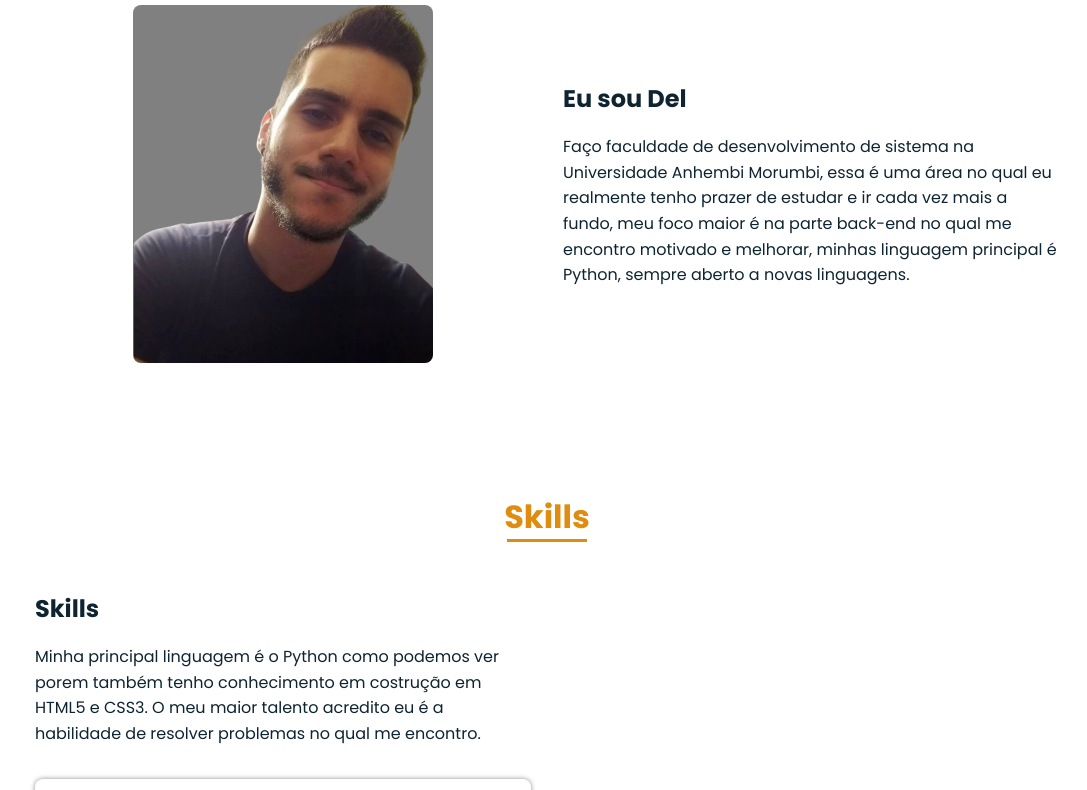
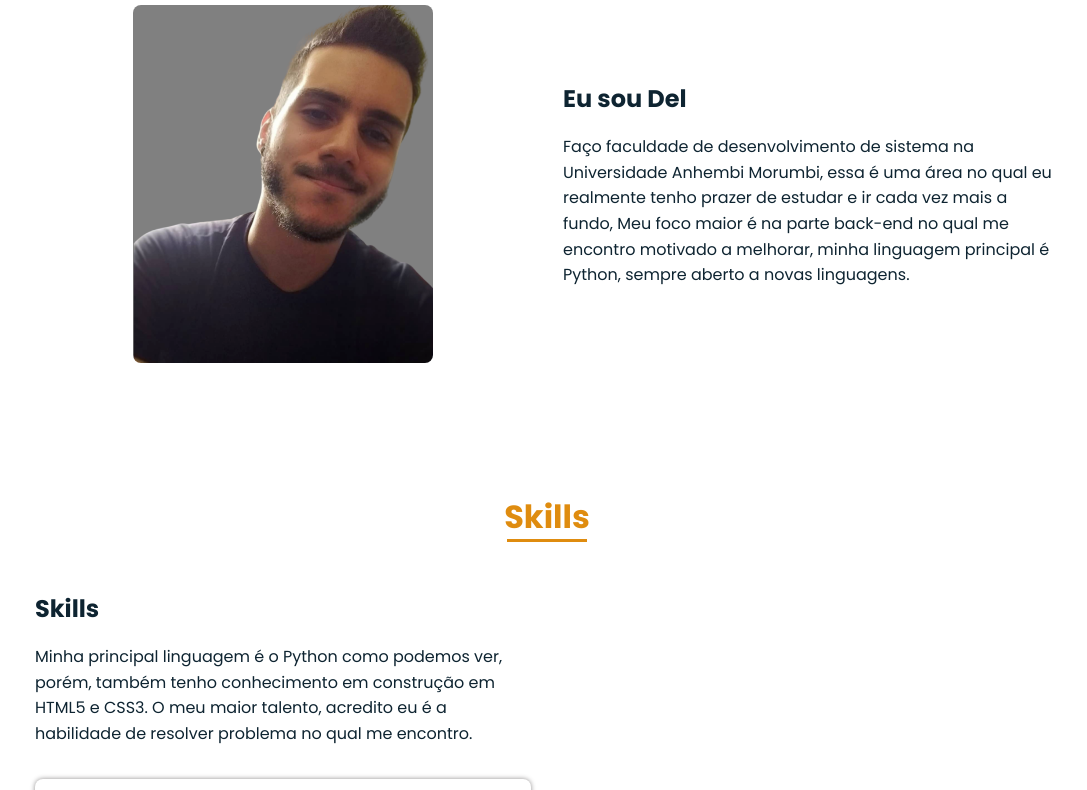
Before and after one commit to phelipedel/phelipedel.github.io, a plain HTML site: page index.html in a window 1280 px wide. Shown: the part 1000-1790 px from the top of the page, without its empty margins (93-1180 px from the left). Drawn offline with nearby package versions, Linux system fonts and the light colour scheme.

Commit message:
Update index.html

```diff
--- a/index.html
+++ b/index.html
@@ -80,7 +80,7 @@
 
                     <div>
                         <h2 class="about__subtitle">Eu sou Del</h2>
-                        <p class="about__text">Faço faculdade de desenvolvimento de sistema na Universidade Anhembi Morumbi, essa é uma área no qual eu realmente tenho prazer de estudar e ir cada vez mais a fundo, meu foco maior é na parte back-end no qual me encontro motivado e melhorar, minhas linguagem principal é Python, sempre aberto a novas linguagens.</p>
+                        <p class="about__text">Faço faculdade de desenvolvimento de sistema na Universidade Anhembi Morumbi, essa é uma área no qual eu realmente tenho prazer de estudar e ir cada vez mais a fundo, Meu foco maior é na parte back-end no qual me encontro motivado a melhorar, minha linguagem principal é Python, sempre aberto a novas linguagens.</p>
                     </div>
                 </div>
             </section>
@@ -92,7 +92,7 @@
                 <div class="skills__container bd-grid">
                     <div>
                         <h2 class="skills__subtitle">Skills</h2>
-                        <p class="skills__text">Minha principal linguagem é o Python como podemos ver porem também tenho conhecimento em costrução em HTML5 e CSS3. O meu maior talento acredito eu é a habilidade de resolver problemas no qual me encontro. </p>
+                        <p class="skills__text">Minha principal linguagem é o Python como podemos ver, porém, também tenho conhecimento em construção em HTML5 e CSS3. O meu maior talento, acredito eu é a habilidade de resolver problema no qual me encontro. </p>
                         <div class="skills__data">
                             <div class="skills__names">
                                 <span class="iconify" data-icon="grommet-icons:mysql" data-inline="false" style="color: blue;" data-width="32" data-height="32"></span>
```
